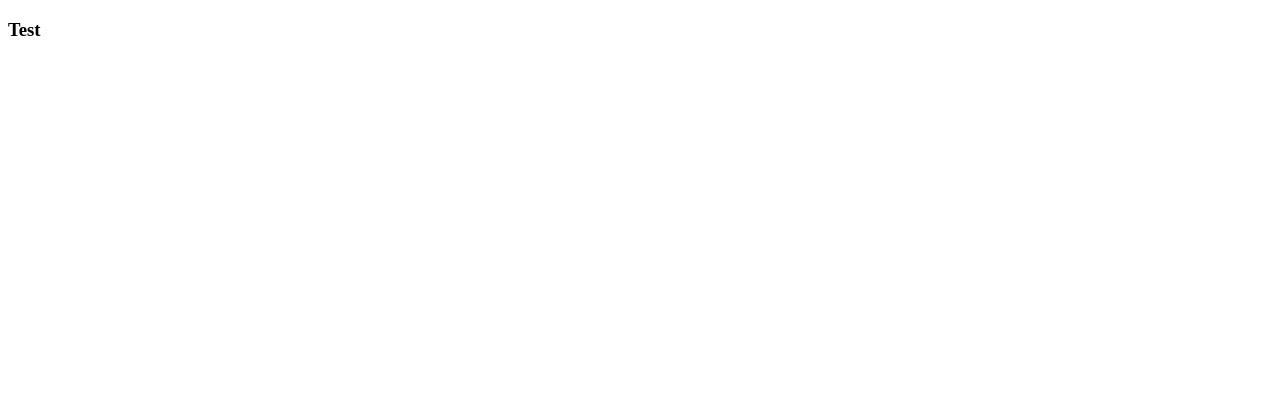
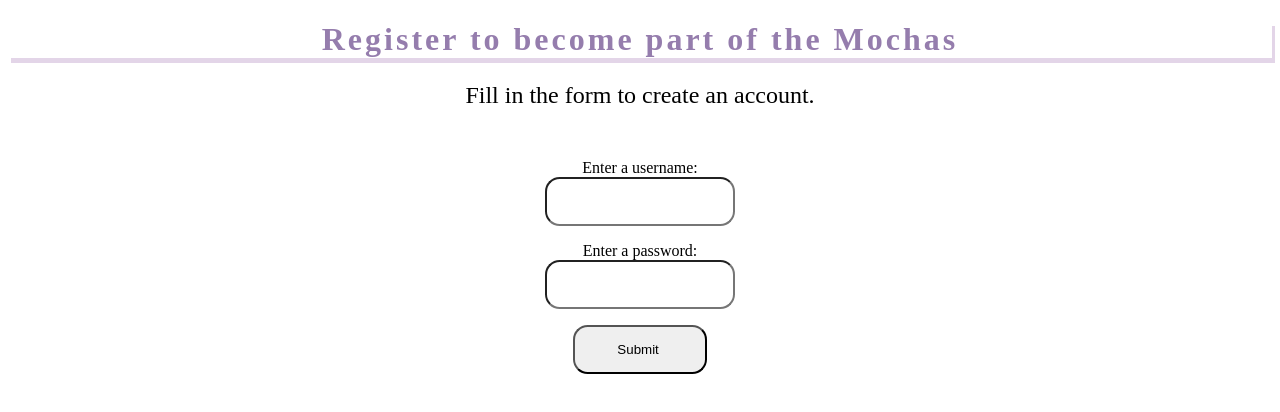
Before and after one commit to IzYoBoiJay/PastelCafeWebsite, a React (Create React App) app: page /Register in a window 1280 px wide. Shown: the top 412 px of the page. Built offline with nearby package versions, Linux system fonts and the light colour scheme.

Commit message:
Primitive Front-End of Reg Page

```diff
--- a/src/App.js
+++ b/src/App.js
@@ -3,9 +3,9 @@ import React, { Component } from "react";
 import { BrowserRouter as Router, Switch, Route, Redirect } from "react-router-dom";
 
 //Pages
-import MainPage from "./pages/MainPage";
-import PageNotFound from "./pages/404";
-import Register from "./pages/Register";
+import MainPage from "./Pages/MainPage";
+import PageNotFound from "./Pages/404";
+import Register from "./Pages/Register";
 
 class App extends Component {
 
--- a/src/Pages/Register.js
+++ b/src/Pages/Register.js
@@ -1,9 +1,41 @@
 import React from 'react'
+import { useState } from 'react';
+
+import { RegH1, RegP, RegLabel, RegInput, RegForm } from './RegisterElements';
+
 
 const Register = () => {
+
     return (
         <div>
-            <h3>Test</h3>
+
+            <RegH1>Register to become part of the Mochas</RegH1>
+            <RegP>Fill in the form to create an account.</RegP>
+
+            <RegForm>
+
+                <RegLabel>
+
+                    Enter a username:
+
+                    <RegInput type="text"/>
+
+                </RegLabel>
+
+                <RegLabel>
+
+                    Enter a password:
+
+                    <RegInput type="text"/>
+
+
+                </RegLabel>
+
+                <RegLabel/>
+                <RegInput type="submit"/>
+
+            </RegForm>
+
         </div>
     )
 }
--- /dev/null
+++ b/src/Pages/RegisterElements.js
@@ -0,0 +1,66 @@
+import styled from "styled-components";
+
+export const RegH1 = styled.h1`
+    text-align: center;
+    color: #957DAD;
+    margin-bottom: 1rem;
+    box-shadow: 3px 5px #E3D5E8;
+    letter-spacing: 3px;
+`;
+
+export const RegP = styled.p`
+
+    text-align: center;
+    font-size: 1.5em;
+
+`;
+{/*
+export const RegForm = styled.form`
+
+    position: absolute;
+    left: 50%;
+    top: 50%;
+    transform: translate(-50%, -50%);
+    text-align: center;
+
+`;
+*/}
+
+export const RegForm = styled.form`
+
+    display: flex;
+    flex-direction: column;
+    text-align: center;
+    margin: auto;
+    width: 50%;
+    padding: 10px;
+
+`;
+
+{/*
+export const RegLabel = styled.label`
+    display: flex;
+    flex-direction: column;
+    width: 10em;
+    padding-top: 1em;
+    margin-right: 2em;
+`;
+*/}
+export const RegLabel = styled.label`
+    padding-top: 1em;
+`;
+
+{/*to clean up*/}
+export const RegInput = styled.input`
+
+    width: 10em;
+    display: flex;
+    flex-direction: column;
+    position: relative;
+    padding: 15px 10px 15px 42px;
+    border-radius: 1.1em;
+    text-align: left;
+    margin: auto
+
+
+`;
```
